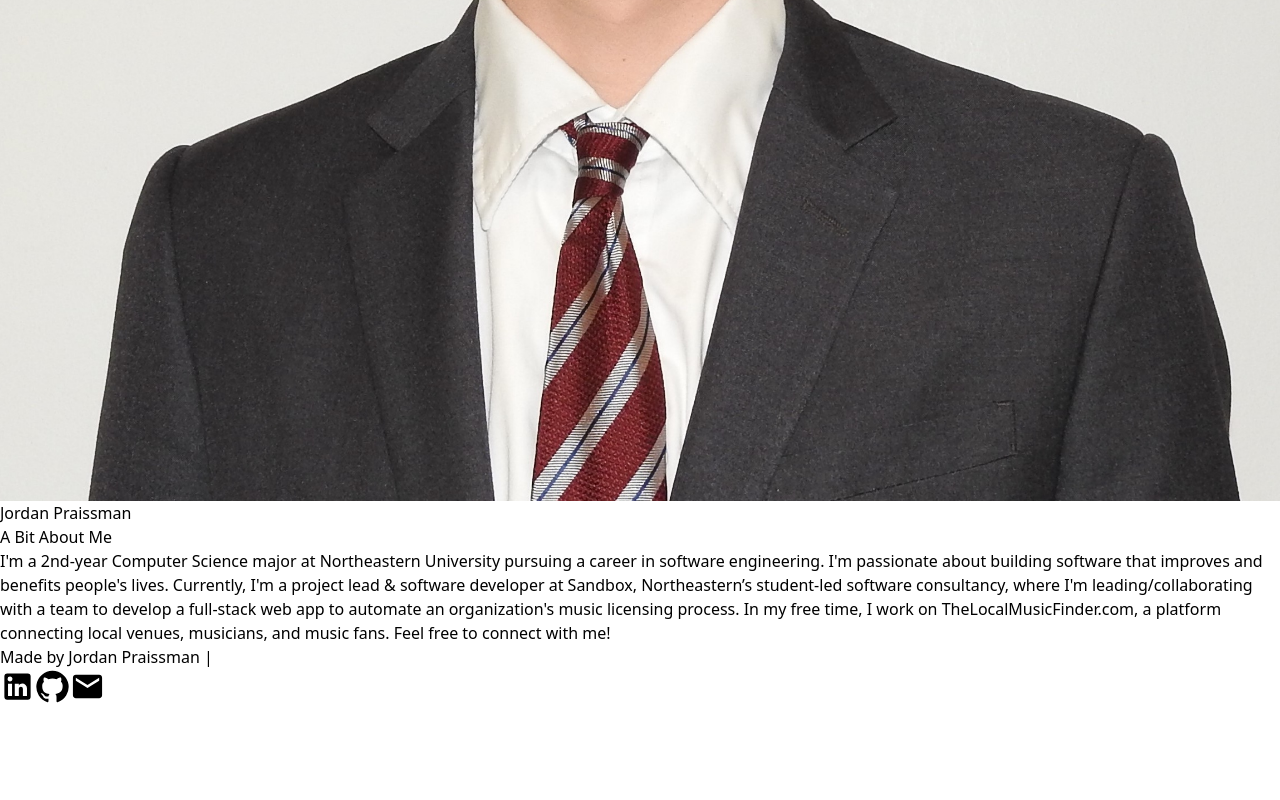
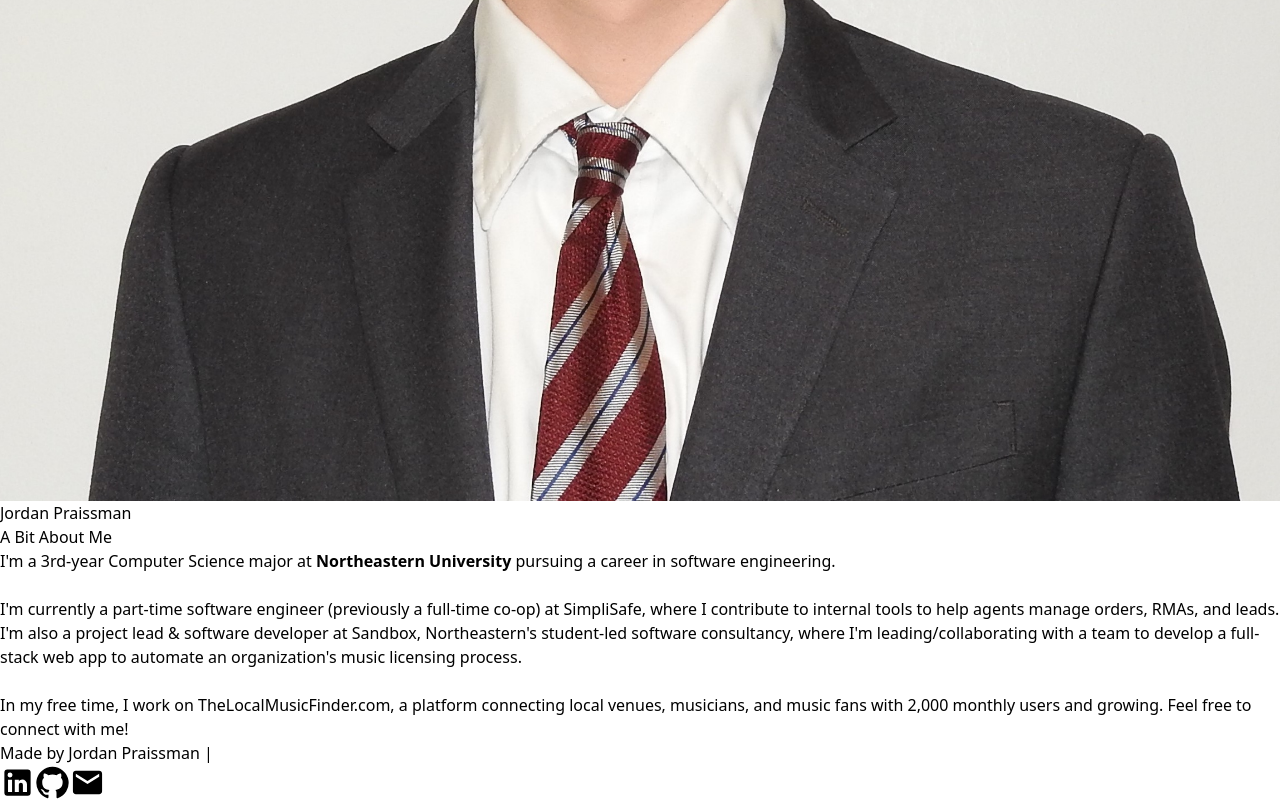
Before and after one commit to jpraissman/personal-website, a React (Vite) app: page / in a window 1280 px wide. Shown: the part 840-1640 px from the top of the page. Before the commit the page ends 1544 px from the top, so only its background shows below. Built offline with nearby package versions, Linux system fonts and the light colour scheme.

Commit message:
Update for Spring 2026

```diff
--- a/src/components/NavBar.tsx
+++ b/src/components/NavBar.tsx
@@ -19,7 +19,7 @@ function NavBar() {
         <a
           className="hover:text-gray-300"
           href={
-            "https://drive.google.com/file/d/1ZKH8KhJhLFV0jSkLDFzzbPD-Ue5l6-GM/view?usp=sharing"
+            "https://drive.google.com/file/d/1GjvsRjfhivByErWNbjycnLpQkIAoVJD1/view?usp=sharing"
           }
           target="_blank"
           rel="noopener noreferrer"
--- a/src/pages/Experience.tsx
+++ b/src/pages/Experience.tsx
@@ -1,6 +1,7 @@
 import ExperienceCard from "../components/ExperienceCard";
 import NavBar from "../components/NavBar";
 import sandboxImage from "../images/sandbox.png";
+import simplisafeImage from "../images/simplisafe.png";
 import mtwfyImage from "../images/mtwfy.png";
 import tmcImage from "../images/tmc.jpg";
 import oasisImage from "../images/oasis.jpg";
@@ -30,6 +31,23 @@ function Experience() {
       </motion.span>
       <div className="grid grid-cols-1 p-10 place-items-center">
         <ExperienceCard
+          imgSrc={simplisafeImage}
+          title="Software Engineer Co-op"
+          company="SimpliSafe"
+          dates={"July 2025 - Present"}
+          description="Contributing to 3 full-stack applications using TypeScript, NestJS, React, DynamoDB, and Amazon SQS,
+          as well as a hexagonal architecture with RESTful API calls and the publisher-subscriber pattern."
+          skills={[
+            "TypeScript",
+            "NestJS",
+            "React",
+            "DynamoDB",
+            "Amazon SQS",
+            "AWS",
+          ]}
+          companyWebsite="https://simplisafe.com/"
+        />
+        <ExperienceCard
           imgSrc={sandboxImage}
           title="Project Lead & Full-stack Developer"
           company="Sandbox at Northeastern"
@@ -50,7 +68,7 @@ function Experience() {
           imgSrc={mtwfyImage}
           title="Data & Technology Associate"
           company="Make Tech Work For You"
-          dates="May 2021 - Sept. 2024 (3 yrs 5 months)"
+          dates="May 2021 - June. 2025 (4 yrs 2 months)"
           description="Completed 20+ projects for 4 clients that focused on optimizing and automating
           business processes."
           skills={[
--- a/src/pages/Home.tsx
+++ b/src/pages/Home.tsx
@@ -27,25 +27,32 @@ function Home() {
             <h1 className="text-7xl font-bold">Jordan Praissman</h1>
             <h2 className="text-2xl font-bold pt-3">A Bit About Me</h2>
             <h3 className="text-lg">
-              I'm a 2nd-year Computer Science major at{" "}
-              <span className="font-bold">Northeastern University</span>{" "}
-              pursuing a career in software engineering. I'm passionate about
-              building software that improves and benefits people's lives.
-              Currently, I'm a project lead & software developer at Sandbox,
-              Northeastern’s student-led software consultancy, where I'm
-              leading/collaborating with a team to develop a full-stack web app
-              to automate an organization's music licensing process. In my free
-              time, I work on{" "}
+              I'm a 3rd-year Computer Science major at{" "}
+              <strong>Northeastern University</strong> pursuing a career in
+              software engineering.
+              <br />
+              <br />
+              I'm currently a part-time software engineer (previously a
+              full-time co-op) at SimpliSafe, where I contribute to internal
+              tools to help agents manage orders, RMAs, and leads. I'm also a
+              project lead & software developer at Sandbox, Northeastern's
+              student-led software consultancy, where I'm leading/collaborating
+              with a team to develop a full-stack web app to automate an
+              organization's music licensing process.
+              <br />
+              <br />
+              In my free time, I work on{" "}
               <a
-                href={"https://www.thelocalmusicfinder.com/"}
+                href="https://thelocalmusicfinder.com"
                 target="_blank"
                 rel="noopener noreferrer"
-                className="underline"
+                className="underline hover:text-blue-200"
               >
                 TheLocalMusicFinder.com
               </a>
-              , a platform connecting local venues, musicians, and music fans.
-              Feel free to connect with me!
+              , a platform connecting local venues, musicians, and music fans
+              with 2,000 monthly users and growing. Feel free to connect with
+              me!
             </h3>
           </motion.div>
         </div>
--- a/src/pages/Projects.tsx
+++ b/src/pages/Projects.tsx
@@ -18,23 +18,25 @@ function Projects() {
           title="TheLocalMusicFinder.com"
           descriptionBullets={[
             "Full-stack web app that connects local venues and musicians with music fans, primarily in Northern/Central New Jersey.",
-            "150 users a week and growing.",
-            "Developed a custom RESTful API for the backend.",
+            "700 users a week and growing.",
             "Integrated Google Maps API for dynamic event distance calculations based on user location.",
+            "Rewrote backend in Java (Spring Boot) using a hexagonal architecture for a more scalable app.",
+            "Built custom analytics system to get insights into user experience and identify features to develop/improve.",
           ]}
           skills={[
-            "Python",
+            "Java",
+            "Spring Boot",
             "TypeScript",
             "React",
             "Next.js",
             "PostgreSQL",
+            "Python",
             "Flask",
             "Google Cloud Platform",
-            "AWS",
           ]}
           gitHubLink=""
           websiteLink="https://www.thelocalmusicfinder.com/"
-          backendLink="https://github.com/jpraissman/local-music-finder-backend"
+          backendLink="https://github.com/jpraissman/local-music-finder-backend-new"
           frontendLink="https://github.com/jpraissman/local-music-finder-frontend-new"
         />
         <ProjectCard
```
Also changed, not shown: src/images/simplisafe.png (added).
